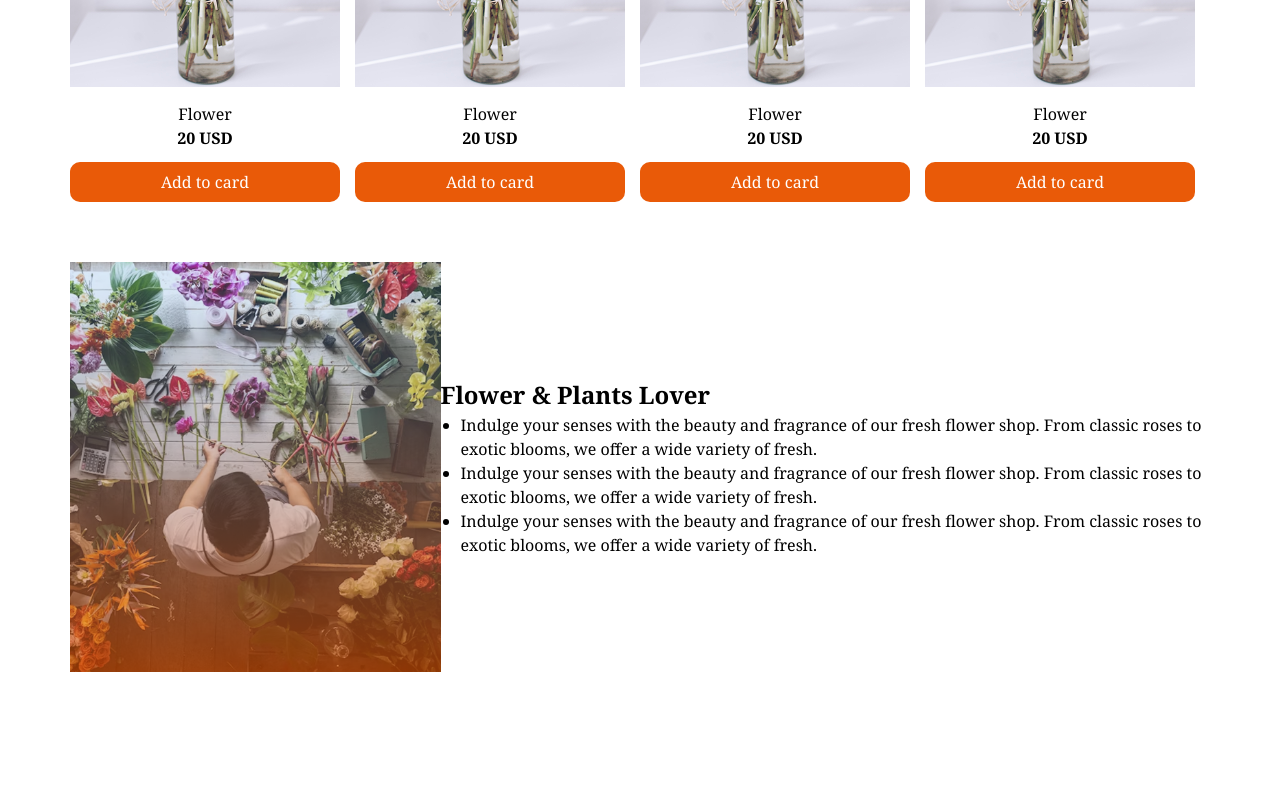
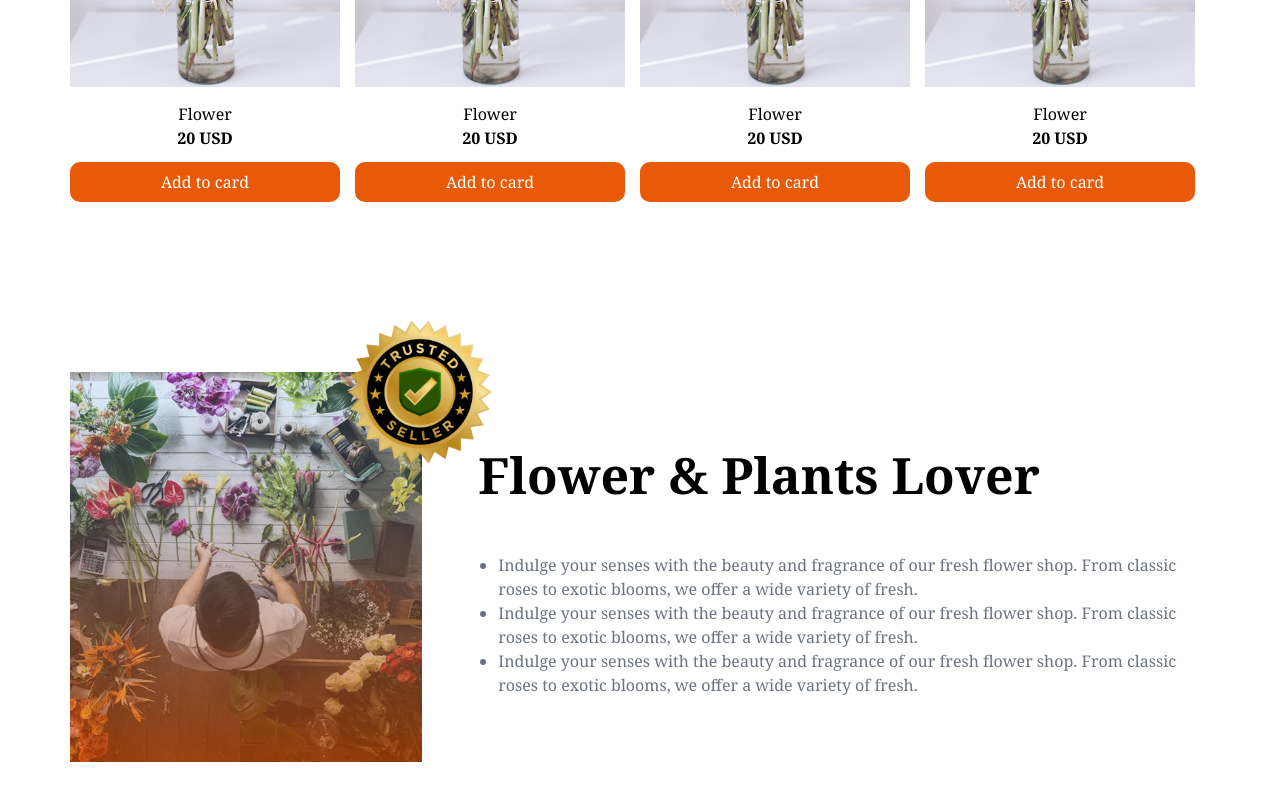
Before and after one commit to JobayerProdhan/B12A02-Responsive-flowers, a plain HTML site: page index.html in a window 1280 px wide. Shown: the part 1355-2155 px from the top of the page. Before the commit the page ends 2067 px from the top, so only its background shows below. Drawn offline with nearby package versions, Linux system fonts and the light colour scheme.

Commit message:
batch added

```diff
--- a/index.html
+++ b/index.html
@@ -159,14 +159,15 @@
             </div>
         </section>
         <section>
-            <div class="mt-10 mb-10 md:flex md:justify-between md:items-center">
+            <div class="mt-[150px] mb-10 md:flex md:justify-between md:items-center md:gap-14">
                 <div>
                     <img src="assets/flower-store.png" alt="">
 
                 </div>
+
                 <div>
-                <h1 class="font-bold text-[24px]">Flower & Plants Lover</h1>
-                <ol class="list-disc ml-5">
+                    <h1 class="font-bold text-[24px] md:font-bold md:text-[50px]">Flower & Plants Lover</h1>
+                    <ol class="list-disc ml-5 mt-10 text-gray-500">
                         <li>
                         Indulge your senses with the beauty and fragrance of our fresh flower shop. From classic roses to exotic blooms, we offer a wide variety of fresh.
                         </li>
@@ -179,6 +180,9 @@
                     </ol>
                 </div>
             </div>
+            <div>
+                    <img class="hidden md:block md:relative md:left-[250px] md:top-[-510px] md:h-[200px] animate-spin" src="assets/trusted-badge.png" alt="">
+            </div>
         </section>
 
 
```
Lines whose indentation alone changed are shown as unchanged.
